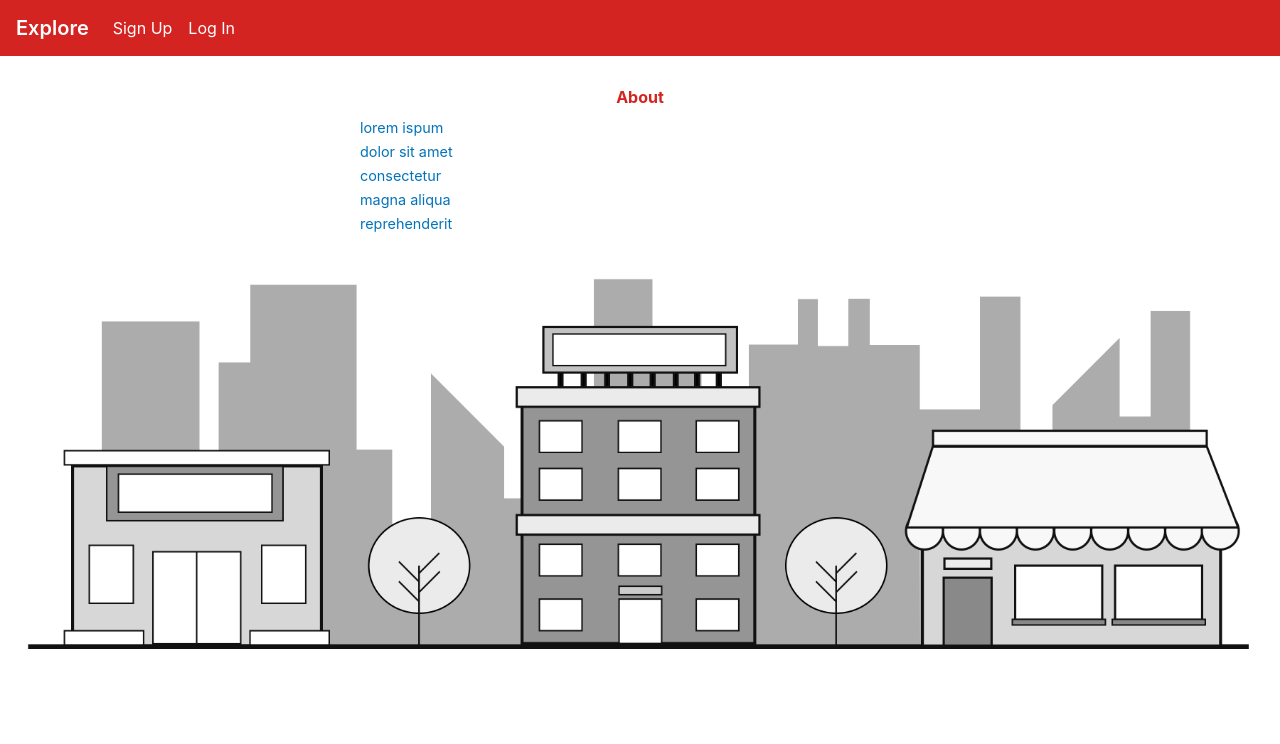
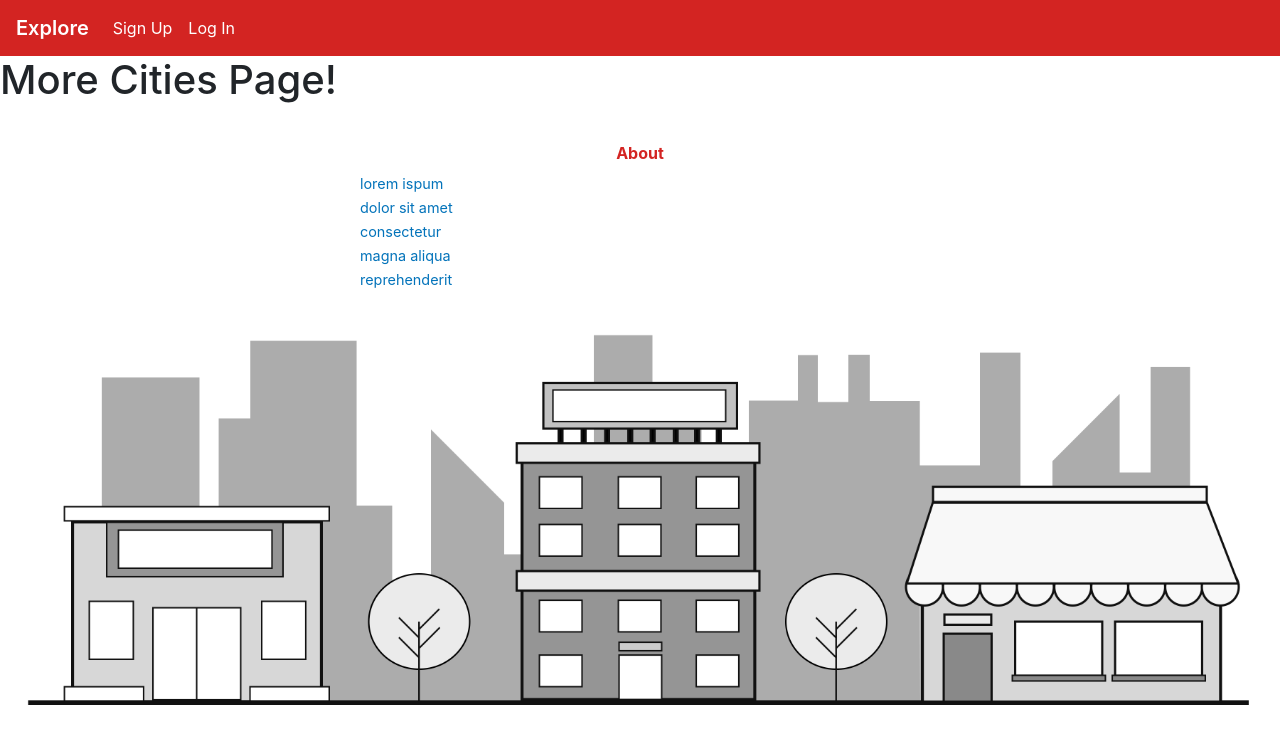
Before and after one commit to Guillermo-Martin/yelp-clone, a React (Create React App) app in the folder client/: page /morecities in a window 1280 px wide. Shown: the top 744 px of the page. Built offline with nearby package versions, Linux system fonts and the light colour scheme.

Commit message:
Create 'MoreCitiesPage' component and revise link in CityNameSection

```diff
--- a/client/src/App.js
+++ b/client/src/App.js
@@ -7,6 +7,7 @@ import Footer from "./components/Footer";
 import LogInPage from "./components/LogInPage";
 import SignUpPage from "./components/SignUpPage";
 import SearchResultsPage from "./components/SearchResultsPage";
+import MoreCitiesPage from "./components/MoreCitiesPage";
 import { BrowserRouter as Router, Route, Switch } from "react-router-dom";
 
 
@@ -23,6 +24,7 @@ function App() {
           <Route exact path="/login" component={LogInPage} />
           <Route exact path="/signup" component={SignUpPage} />
           <Route exact path="/search/:businessInput/:cityInput" component={SearchResultsPage} />
+          <Route exact path="/morecities" component={MoreCitiesPage} />
         </Switch>
 
         <Footer />
--- a/client/src/components/CityNameSection/index.js
+++ b/client/src/components/CityNameSection/index.js
@@ -15,7 +15,7 @@ function CityNameSection() {
         <li><Link to="/search/default/San Francisco" className="CityNameSection-links">San Francisco</Link></li>
         <li><Link to="/search/default/Berkeley" className="CityNameSection-links">Berkeley</Link></li>
         <li><Link to="/search/default/Emeryville" className="CityNameSection-links">Emeryville</Link></li>
-        <li><Link to="/search/default/Oakland" className="CityNameSection-links"><i class="fas fa-search CityNameSection-search"></i> More Cities</Link></li>
+        <li><Link to="/morecities" className="CityNameSection-links"><i class="fas fa-search CityNameSection-search"></i> More Cities</Link></li>
       </ul>
 
       <hr></hr>
--- /dev/null
+++ b/client/src/components/MoreCitiesPage/index.js
@@ -0,0 +1,9 @@
+import React from "react";
+
+function MoreCitiesPage() {
+  return (
+    <h1>More Cities Page!</h1>
+  );
+}
+
+export default MoreCitiesPage;
```
